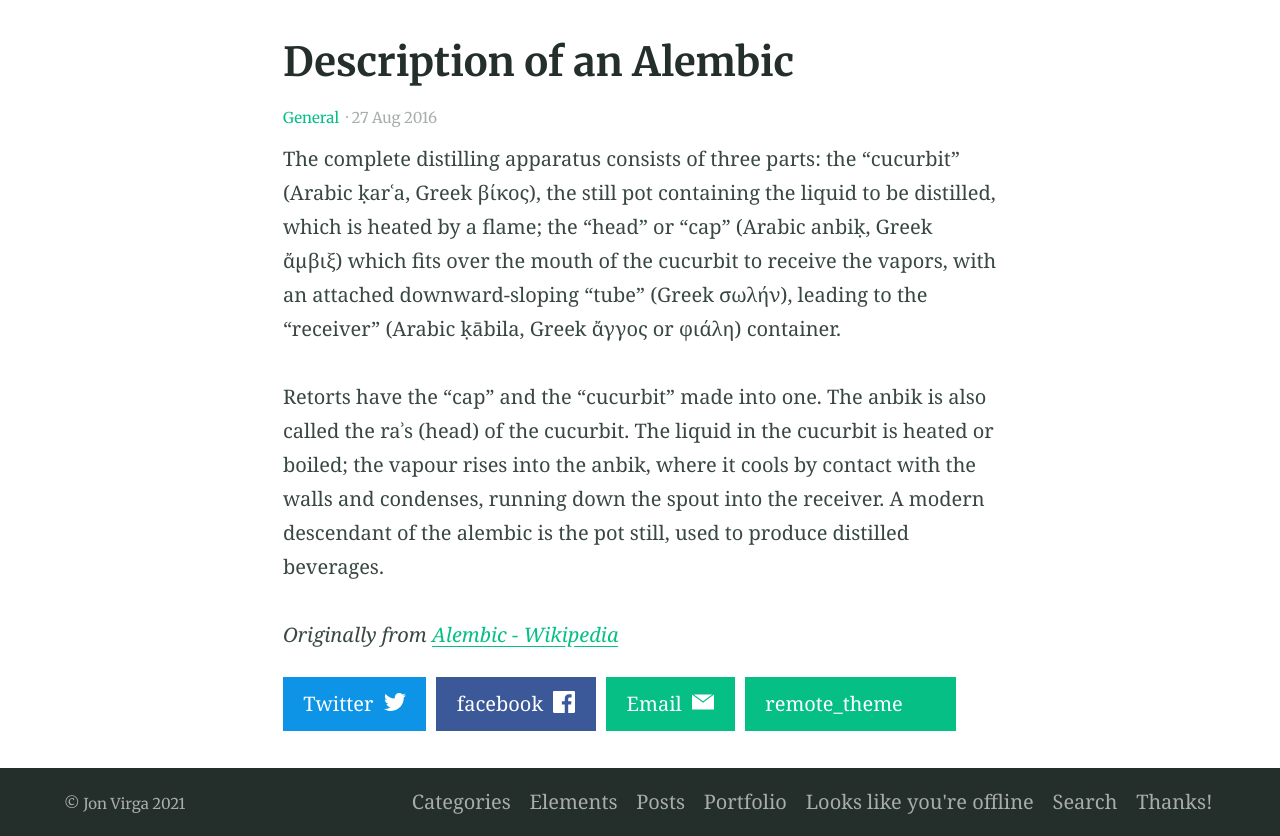
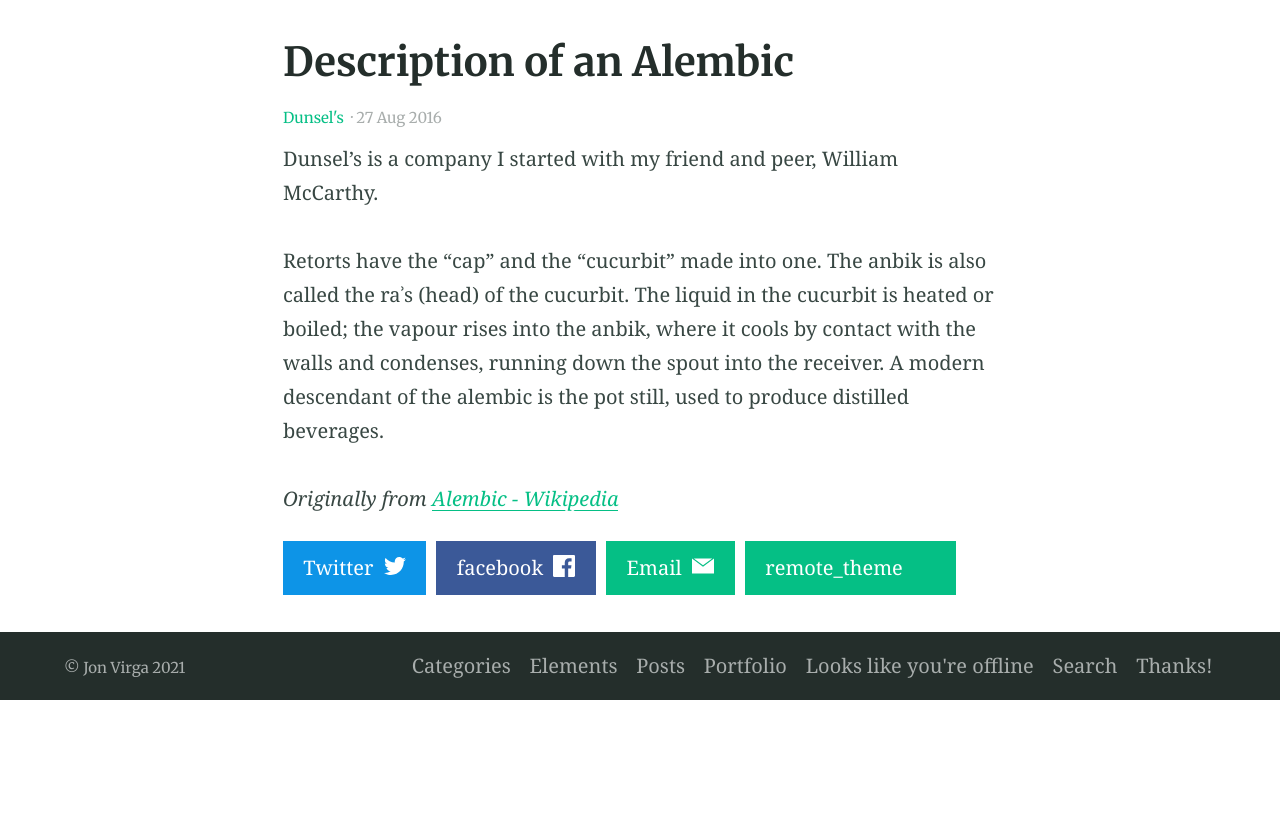
Before and after one commit to jjjvvvvv/Portfolio, a Jekyll site: the page built from _posts/2016-08-27-example-post-one.md, in a window 1280 px wide. Shown: the part 408-1244 px from the top of the page. Built offline with Jekyll 4.4.1, drawn with Linux system fonts in a browser that asks for light colours; after the commit the page ends 1108 px from its top, so only the background shows below that.

Commit message:
Update 2016-08-27-example-post-one.md
testing categories

```diff
--- a/_posts/2016-08-27-example-post-one.md
+++ b/_posts/2016-08-27-example-post-one.md
@@ -1,11 +1,11 @@
 ---
 title: Description of an Alembic
 categories:
-- General
+- Dunsel's
 feature_image: "https://picsum.photos/2560/600?image=872"
 ---
 
-The complete distilling apparatus consists of three parts: the "cucurbit" (Arabic ḳarʿa, Greek βίκος), the still pot containing the liquid to be distilled, which is heated by a flame; the "head" or "cap" (Arabic anbiḳ, Greek ἄμβιξ) which fits over the mouth of the cucurbit to receive the vapors, with an attached downward-sloping "tube" (Greek σωλήν), leading to the "receiver" (Arabic ḳābila, Greek ἄγγος or φιάλη) container.
+Dunsel's is a company I started with my friend and peer, William McCarthy.
 
 <!-- more -->
 
```
